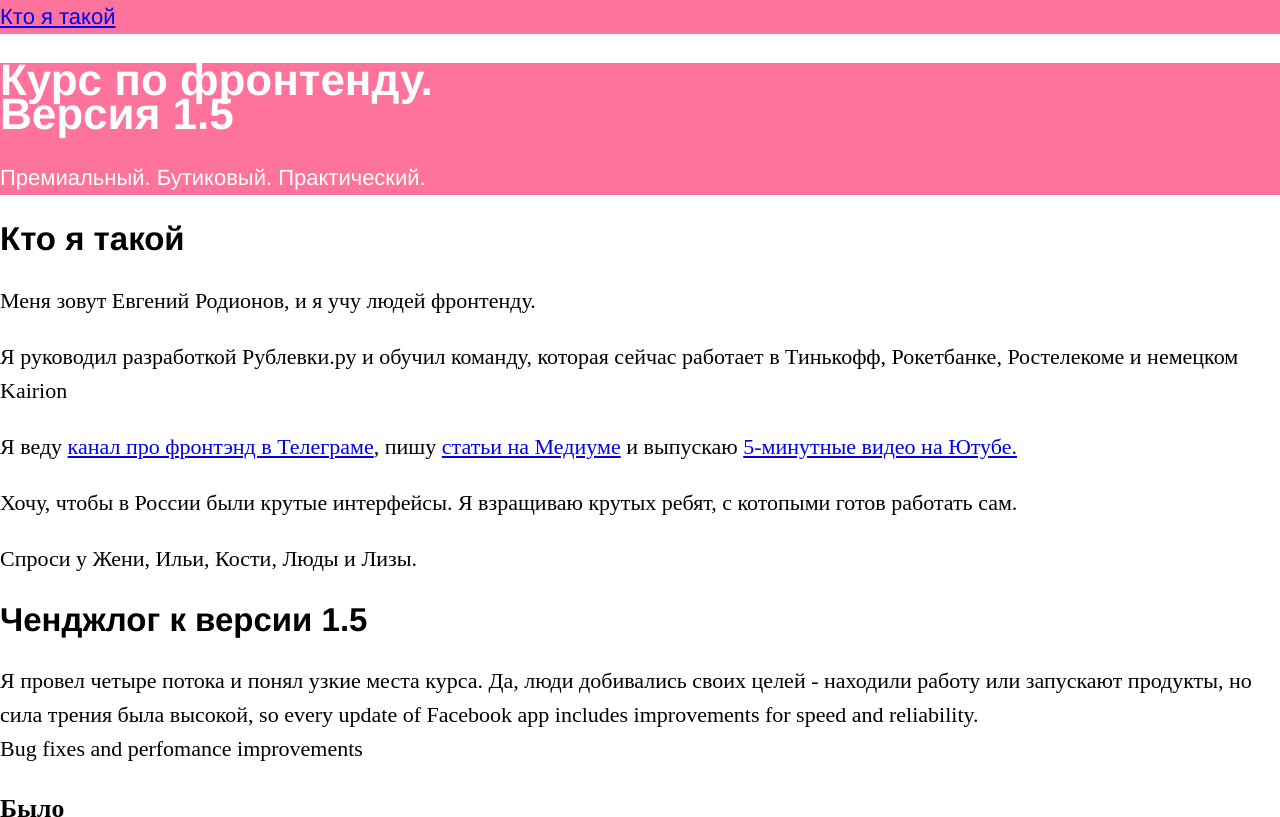
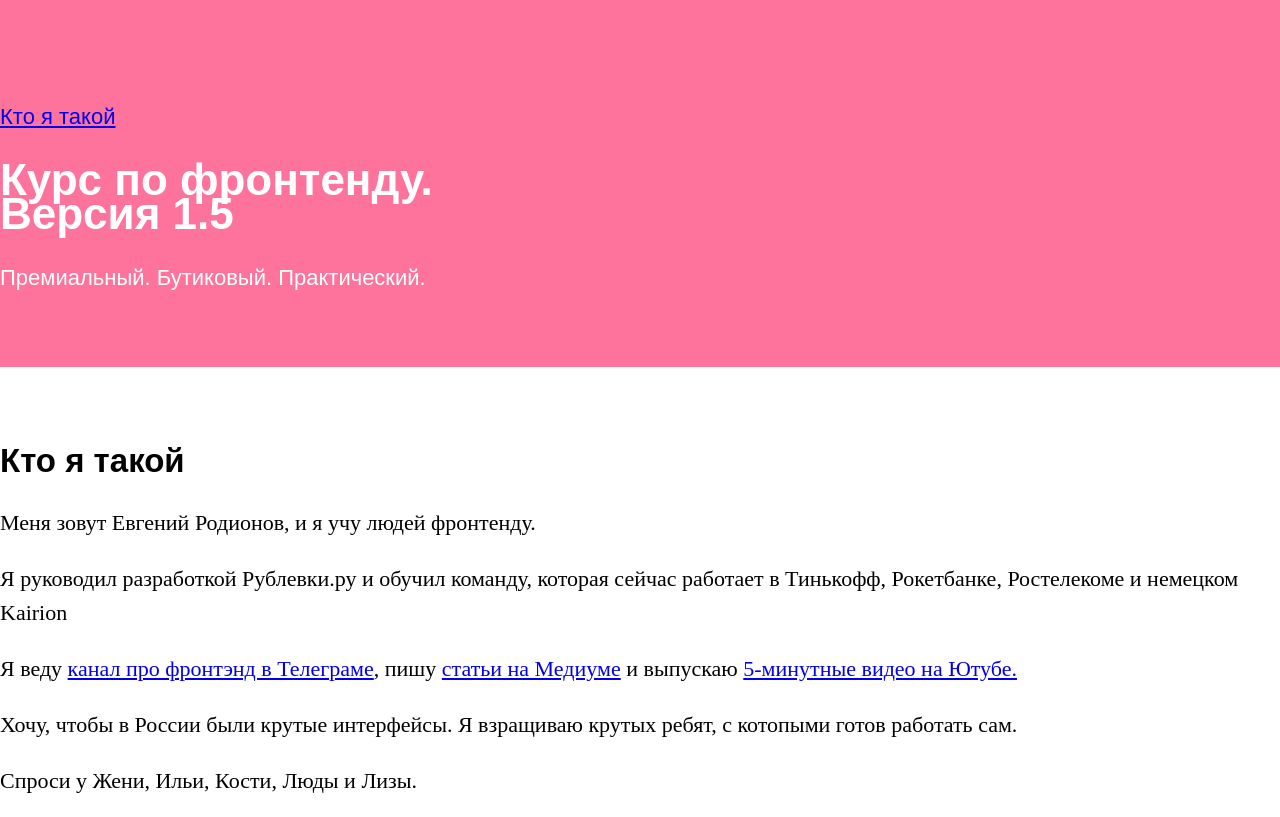
Before and after one commit to evgenynovak/verstka, a plain HTML site: page index.html in a window 1280 px wide. Shown: the top 817 px of the page. Drawn offline with Linux system fonts and the light colour scheme.

Commit message:
добавил отступы

```diff
--- a/css/style.css
+++ b/css/style.css
@@ -1,4 +1,3 @@
-
 html {
     box-sizing: border-box;
   }
@@ -14,14 +13,22 @@ body {
     line-height: 34px;
 }
 
-header,
-nav {
+header {
     background-color: #FD739C;
     color: white;
-    font-family: "Helvetica", "Arial", sans-serif;
+    font-family: "Arial", "Helvetica", sans-serif;
+    padding: 100px 0px 50px;
 }
 
 h1,
 h2 {
-    font-family: "Helvetica", "Arial", sans-serif;
+    font-family: "Arial", "Helvetica", sans-serif;
 }
+
+h1 {
+    margin-bottom: 10px;
+}
+
+.landing-section-whoami {
+    padding-top: 50px;
+}
--- a/index.html
+++ b/index.html
@@ -6,10 +6,10 @@
         <link rel="stylesheet" href="./css/normalize.css">
     </head>
     <body>
-        <nav>
-          <a href="#whoami">Кто я такой</a>
-        </nav>
         <header>
+          <nav>
+            <a href="#whoami">Кто я такой</a>
+          </nav>
           <h1>Курс по фронтенду.
               <br> Версия 1.5
           </h1>
@@ -17,7 +17,7 @@
         </header>
 
         <main>
-          <section id="whoami">
+          <section class="landing-section-whoami" id="whoami">
             <h2>Кто я такой</h2>
             <p>Меня зовут Евгений Родионов, и я учу людей фронтенду.</p>
             <p>Я руководил разработкой Рублевки.ру и обучил команду,
```
